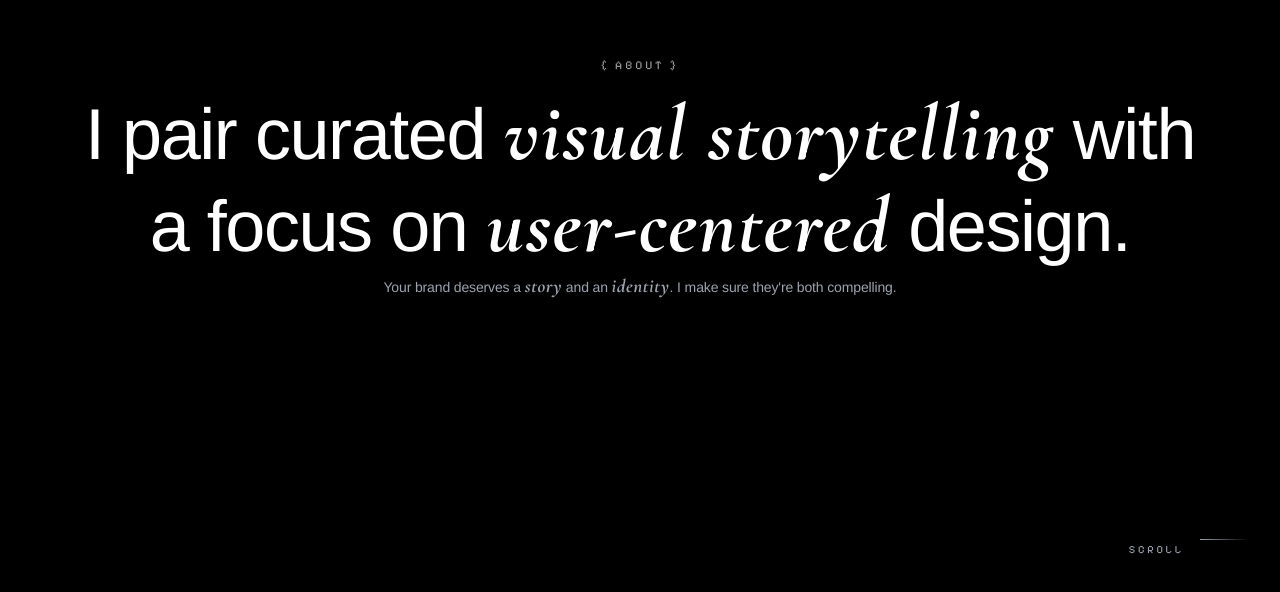
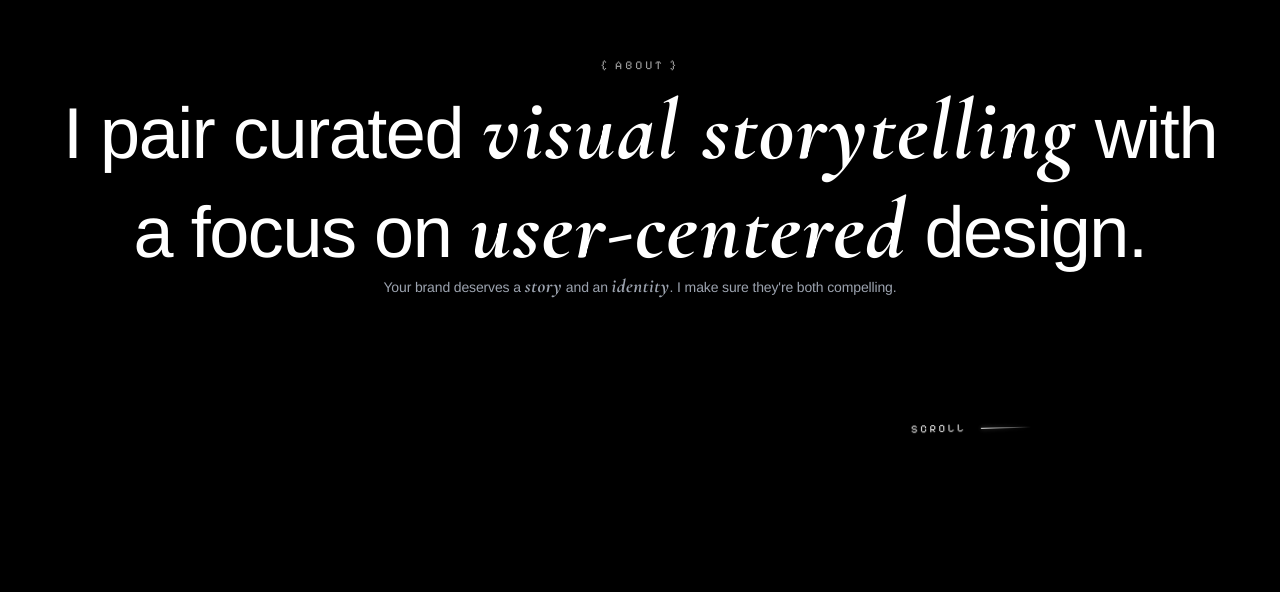
Before and after one commit to raunnnak/portfolio, a React (Vite) app: page / in a window 1280 px wide. Shown: the part 3907-4499 px from the top of the page. Built offline with nearby package versions, Linux system fonts and the light colour scheme; a web font is replaced by a local one.

Commit message:
aboutintro anim

```diff
--- a/src/components/AboutIntro.jsx
+++ b/src/components/AboutIntro.jsx
@@ -294,8 +294,8 @@ const AboutIntro = () => {
 
             <div className="absolute top-1/2 left-1/2 -translate-x-1/2 -translate-y-1/2 w-full">
               <h2 className="text-[2.5rem] md:text-[3.5rem] lg:text-[4.5rem] font-[200] text-white/100 tracking-[-0.02em] leading-[1.15] text-center max-w-[100rem] mx-auto">
-                I pair curated <span className="font-['Cormorant'] italic font-[700] text-white text-[3rem] md:text-[4rem] lg:text-[5rem] tracking-[0.02em]">visual storytelling</span> with<br />
-                a focus on <span className="font-['Cormorant'] italic font-[700] text-white text-[3rem] md:text-[4rem] lg:text-[5rem] tracking-[0.02em]">user-centered</span> design.
+                I pair curated <span className="font-['Cormorant'] italic font-[700] text-white text-[3rem] md:text-[4.2rem] lg:text-[5.4rem] tracking-[0.02em]">visual storytelling</span> with<br />
+                a focus on <span className="font-['Cormorant'] italic font-[700] text-white text-[3rem] md:text-[4.2rem] lg:text-[5.4rem] tracking-[0.02em]">user-centered</span> design.
               </h2>
             </div>
 
@@ -306,21 +306,83 @@ const AboutIntro = () => {
             </div>
 
             <div className="absolute bottom-8 right-8 flex items-center gap-4">
-              <motion.span
-                className="text-[11px] tracking-[0.25em] text-gray-400 uppercase font-['Pixelify_Sans'] font-[300] inline-block"
+              <motion.div
+                className="flex items-center gap-4"
                 animate={{
-                  y: [-10, 10],
+                  x: [-220, -160, -190, -80, -140, -20, -120, -40, -180, -90, -200, -140, -60],
+                  y: [-140, -100, -125, -75, -115, -85, -130, -80, -120, -70, -110, -135, -95],
+                }}
+                style={{
+                  opacity: useTransform(
+                    scrollYProgress,
+                    [0, 0.9, 1],
+                    [1, 1, 0]
+                  ),
+                  translateY: useTransform(
+                    scrollYProgress,
+                    [0, 0.9, 1],
+                    [0, 0, 100]
+                  )
                 }}
                 transition={{
-                  duration: 1,
+                  duration: 40,
+                  times: [0, 0.08, 0.16, 0.24, 0.32, 0.40, 0.48, 0.56, 0.64, 0.72, 0.80, 0.88, 1],
                   repeat: Infinity,
-                  repeatType: "reverse",
-                  ease: "easeInOut"
+                  repeatType: "mirror",
+                  type: "spring",
+                  bounce: 0.2,
+                  damping: 25,
+                  stiffness: 35
                 }}
               >
-                SCROLL
-              </motion.span>
-              <div className="h-[1px] w-12 bg-gradient-to-r from-gray-400 to-transparent" />
+                <motion.div
+                  animate={{
+                    rotate: [-1.5, 1, -1.2, 1.5, -0.8, 1.2, -0.5, 0.8, -1],
+                  }}
+                  transition={{
+                    duration: 20,
+                    repeat: Infinity,
+                    repeatType: "mirror",
+                    type: "spring",
+                    bounce: 0.15,
+                    damping: 20,
+                    stiffness: 25
+                  }}
+                  className="flex items-center gap-4"
+                >
+                  <motion.span
+                    className="text-[11px] tracking-[0.25em] text-white uppercase font-['Pixelify_Sans'] font-[300] inline-block mix-blend-difference"
+                    animate={{
+                      opacity: [0.85, 0.92, 0.88, 1, 0.9, 0.95, 0.85],
+                      y: [-0.5, 0, 0.5, 0, -0.5]
+                    }}
+                    transition={{
+                      duration: 4,
+                      repeat: Infinity,
+                      repeatType: "mirror",
+                      ease: "easeInOut"
+                    }}
+                  >
+                    SCROLL
+                  </motion.span>
+                  <motion.div
+                    className="h-[1px] w-12 bg-gradient-to-r from-white to-transparent"
+                    animate={{
+                      scaleX: [1, 1.05, 1.02, 1.08, 1],
+                      opacity: [0.85, 0.92, 0.88, 1, 0.85],
+                    }}
+                    style={{
+                      filter: "drop-shadow(0 0 2px rgba(255,255,255,0.5))"
+                    }}
+                    transition={{
+                      duration: 4,
+                      repeat: Infinity,
+                      repeatType: "mirror",
+                      ease: "easeInOut"
+                    }}
+                  />
+                </motion.div>
+              </motion.div>
             </div>
           </div>
         </div>
```
